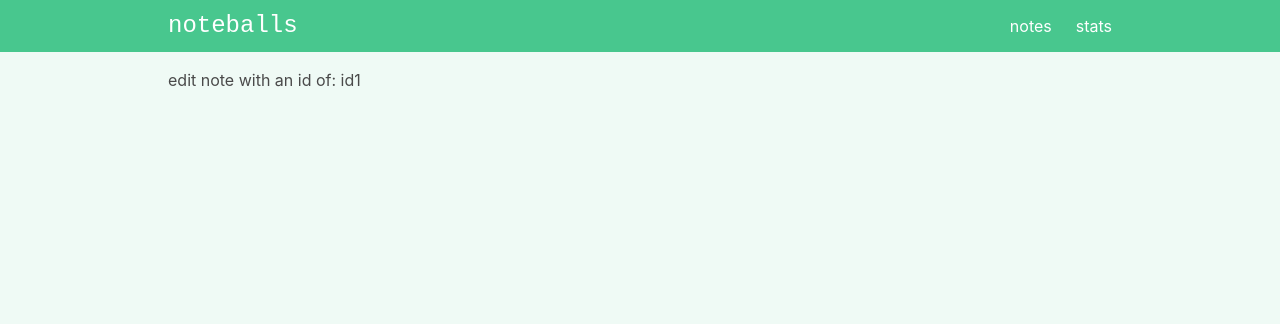
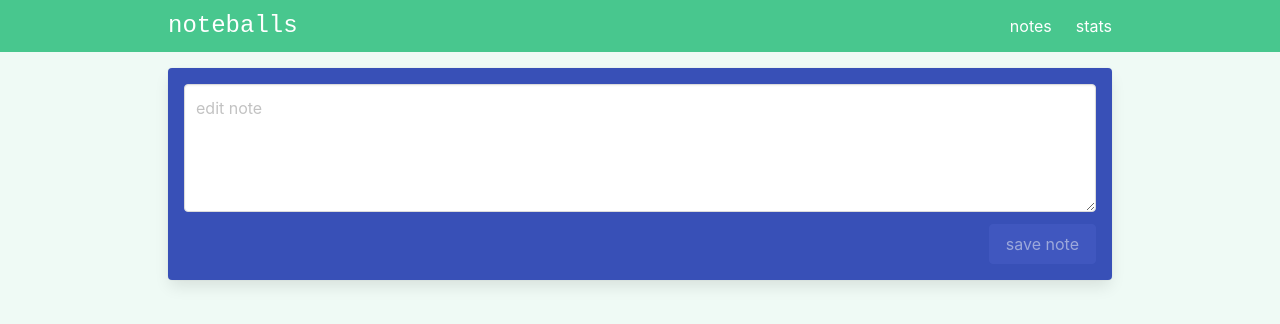
Before and after one commit to hoang227/project-vue-composition-api-noteballs, a Vue app: page /#/editNote/id1 in a window 1280 px wide. Shown: the top 324 px of the page. Built offline with nearby package versions, Linux system fonts and the light colour scheme.

Commit message:
add dynamic placeholder for text area of reusable note component

```diff
--- a/src/components/notes/AddEditNote.vue
+++ b/src/components/notes/AddEditNote.vue
@@ -1,12 +1,15 @@
 <template>
-  <div class="card has-background-success-dark p-4 mb-5">
+  <div
+    class="card p-4 mb-5"
+    :class="`has-background-${bgColor}-dark`"
+  >
     <div class="field">
       <div class="control">
         <textarea
           :value="props.modelValue"
           @input="$emit('update:modelValue', $event.target.value)"
           class="textarea"
-          placeholder="add a new note"
+          :placeholder="textArea"
           ref="textAreaRef"
         />
       </div>
@@ -35,6 +38,14 @@ const props = defineProps({
   modelValue: {
     type: String,
     required: true
+  },
+  bgColor: {
+    type: String,
+    default: 'success'
+  },
+  textArea: {
+    type: String,
+    required: true
   }
 })
 
--- a/src/views/ViewEditNote.vue
+++ b/src/views/ViewEditNote.vue
@@ -1,5 +1,34 @@
 <template>
   <div class="edit-note">
-    <h1>edit note with an id of: {{ $route.params.id }}</h1>
+    <AddEditNote
+      v-model="noteContent"
+      bgColor="link"
+      ref="addEditNoteRef"
+      textArea="edit note"
+    >
+      <template #buttons>
+        <button
+          class="button is-link has-background-link"
+          :disabled="!noteContent"
+        >
+          save note
+        </button>
+      </template>
+    </AddEditNote>
   </div>
 </template>
+
+<script setup>
+/*
+  imports
+*/
+
+import AddEditNote from '@/components/notes/AddEditNote.vue';
+import { ref } from 'vue';
+
+/*
+  note
+*/
+
+const noteContent = ref('')
+</script>
--- a/src/views/ViewNotes.vue
+++ b/src/views/ViewNotes.vue
@@ -3,6 +3,7 @@
     <AddEditNote
       v-model="newNote"
       ref="addEditNoteRef"
+      textArea="add a new note"
     >
       <template #buttons>
         <button
```
